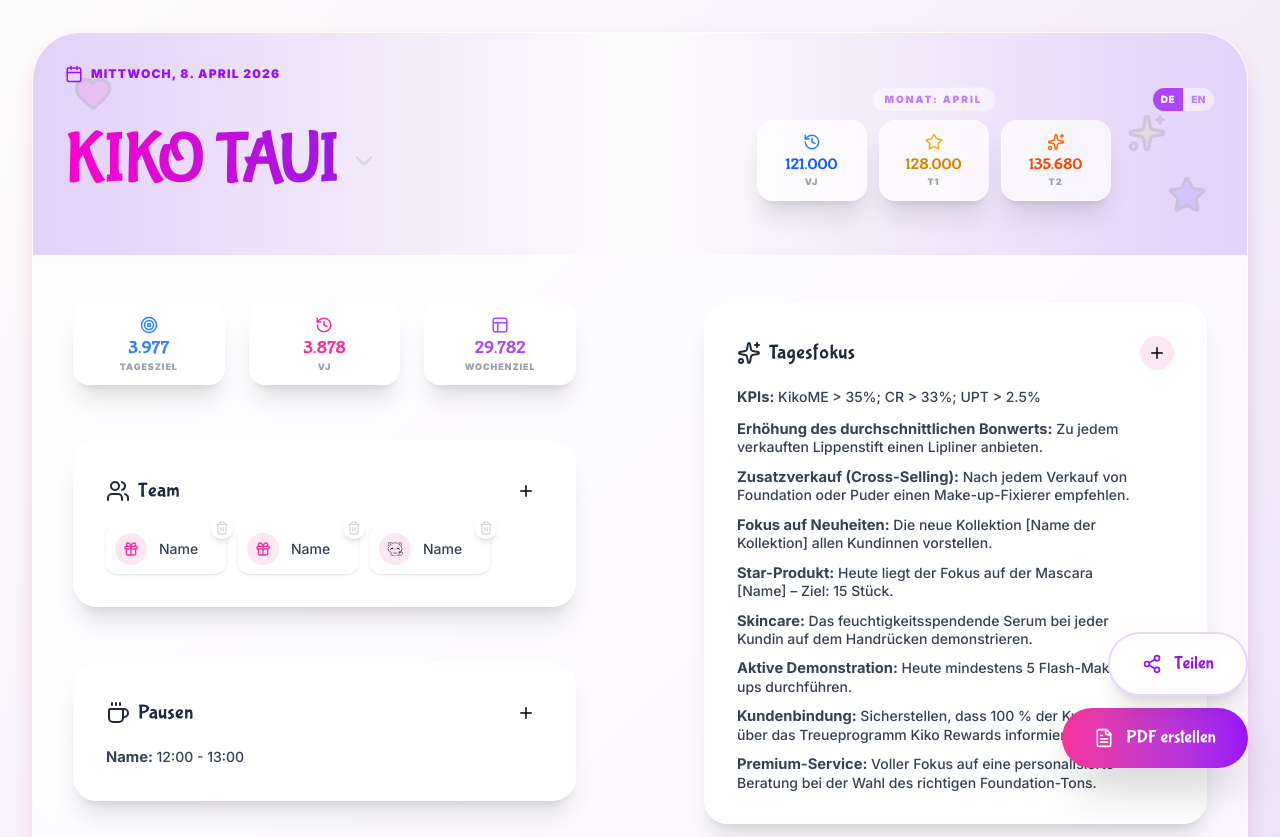
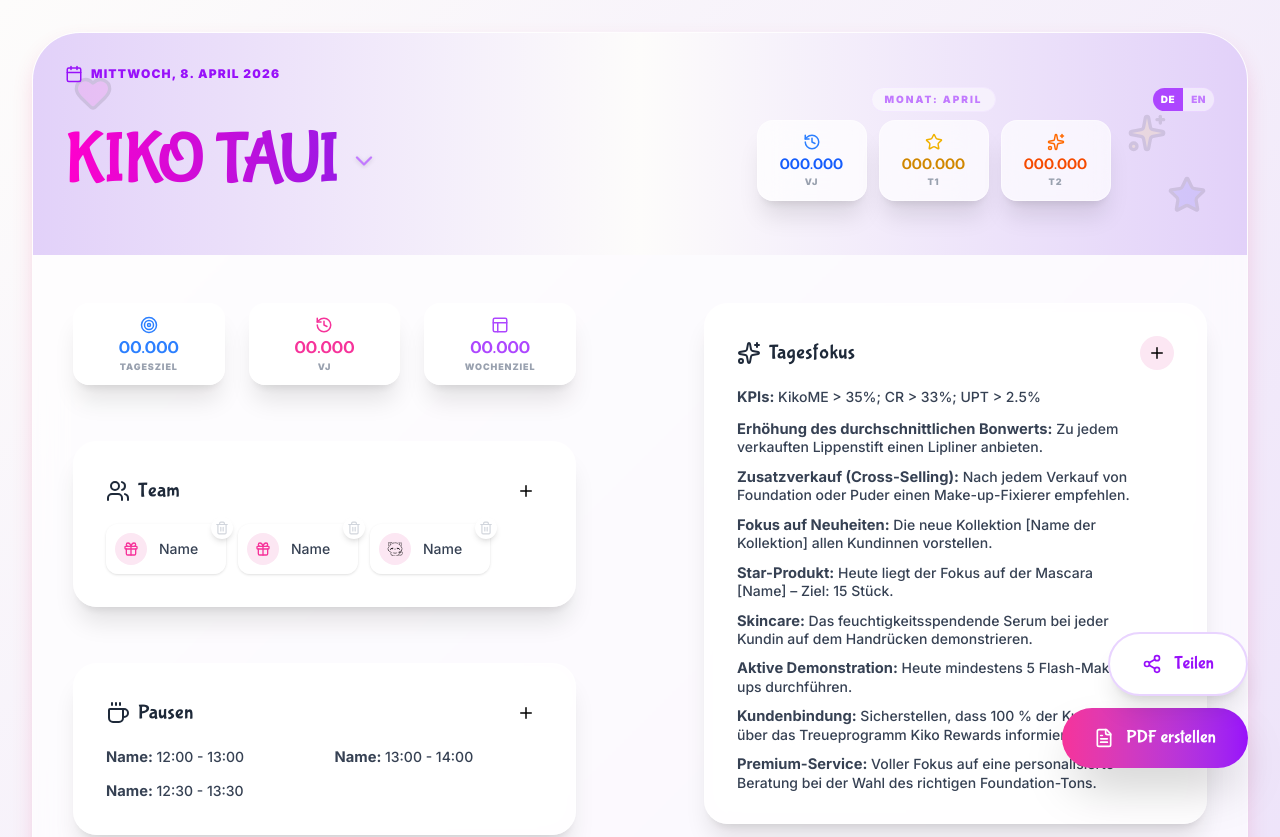
Before and after one commit to bribeirobr25/retail-store, a React (Vite) app: page / in a window 1280 px wide. Shown: the top 837 px of the page. Built offline with nearby package versions, Linux system fonts and the light colour scheme.

Commit message:
fixing tempalte values

```diff
--- a/src/App.tsx
+++ b/src/App.tsx
@@ -135,7 +135,7 @@ interface SavedData {
 
 function loadSavedData(): SavedData | null {
   try {
-    const saved = localStorage.getItem(STORAGE_KEY);
+    const saved = sessionStorage.getItem(STORAGE_KEY);
     return saved ? JSON.parse(saved) : null;
   } catch {
     return null;
@@ -163,6 +163,7 @@ export default function App() {
   const getShareUrl = () => {
     const url = new URL(window.location.href);
     url.searchParams.set('mode', 'shared');
+    url.searchParams.set('lang', lang);
     return url.toString();
   };
 
@@ -209,12 +210,12 @@ export default function App() {
 
   // KPI States
   const [kpis, setKpis] = useState(() => saved?.kpis ?? {
-    vj: '3.878',
-    target: '3.977',
-    targetWeek: '29.782',
-    t1: '128.000',
-    t2: '135.680',
-    ly: '121.000'
+    vj: '00.000',
+    target: '00.000',
+    targetWeek: '00.000',
+    t1: '000.000',
+    t2: '000.000',
+    ly: '000.000'
   });
 
   const [dailyFokus, setDailyFokus] = useState<SectionItem[]>(() =>
@@ -241,7 +242,7 @@ export default function App() {
   // Persist all user data to localStorage
   useEffect(() => {
     const data: SavedData = { team, pausen, todo, kassen, abend, dailyFokus, notes, kpis, rawDate, selectedStore };
-    localStorage.setItem(STORAGE_KEY, JSON.stringify(data));
+    sessionStorage.setItem(STORAGE_KEY, JSON.stringify(data));
   }, [team, pausen, todo, kassen, abend, dailyFokus, notes, kpis, rawDate, selectedStore]);
 
   const addItem = (list: SectionItem[], setList: Dispatch<SetStateAction<SectionItem[]>>, placeholder: Partial<SectionItem>) => {
@@ -479,7 +480,7 @@ export default function App() {
                   onClick={() => !isShared && setShowStoreDropdown(!showStoreDropdown)}
                 >
                   KIKO <span className="text-gray-800 uppercase">{selectedStore.split(' ')[1] || 'MILANO'}</span>
-                  <ChevronDown size={28} className="text-gray-300 group-hover/store:text-purple-400 transition-colors no-print" />
+                  <ChevronDown size={28} className="text-purple-400 group-hover/store:text-pink-500 transition-colors no-print drop-shadow-sm" />
                 </h1>
 
                 {showStoreDropdown && (
@@ -503,6 +504,7 @@ export default function App() {
             </div>
 
             <div className="flex flex-col items-center gap-2 md:flex-1 relative">
+              {!isShared && (
                 <div className="flex rounded-full border border-purple-200 overflow-hidden no-print md:absolute md:top-0 md:right-0">
                   <button
                     onClick={() => setLang('de')}
@@ -517,6 +519,7 @@ export default function App() {
                     EN
                   </button>
                 </div>
+              )}
               <div className="text-[10px] font-black text-purple-400 uppercase tracking-[0.2em] bg-white/50 px-3 py-1 rounded-full border border-purple-100">
                 {t('header.month')}: {currentMonth}
               </div>
--- a/src/i18n/de.json
+++ b/src/i18n/de.json
@@ -64,7 +64,7 @@
       "Premium-Service: Voller Fokus auf eine personalisierte Beratung bei der Wahl des richtigen Foundation-Tons."
     ],
     "team": ["Name", "Name", "Name"],
-    "breaks": ["Name: 12:00 - 13:00"],
+    "breaks": ["Name: 12:00 - 13:00", "Name: 12:30 - 13:30", "Name: 13:00 - 14:00"],
     "todo": [
       "Name \u2013 Strategische Warenauffüllung: Die Lippenstiftschubladen während der Nachmittagsspitze immer gut gefüllt halten.",
       "Name \u2013 Tester-Check: Sicherstellen, dass alle Tester sauber sind und ausreichend Produkt enthalten.",
@@ -73,7 +73,7 @@
       "Name \u2013 Visual Merchandising (VM): Die Preise im Bereich \u201eLast Chance\u201c aktualisieren. Das Hauptschaufenster reinigen (Fingerabdrücke entfernen). Die Produkte der neuen Kollektion gemäß dem VM-Leitfaden neu platzieren. Das Werbebanner am Eingang austauschen.",
       "Name \u2013 Administration und Team: Die E-Mails des Regionalmanagements prüfen. Die kurze 5-Minuten-Schulung zu [Neues Produkt] durchführen."
     ],
-    "registers": ["Kasse A: Name"],
+    "registers": ["Kasse A: Name", "Kasse B: Name", "Handy 1: Name"],
     "evening": [
       "Name \u2013 Den Kassenabschluss durchführen. Die Geldtasche für die Bankeinzahlung vorbereiten. PowerBi und Stunde Produktivität",
       "Name \u2013 Pflege der Tester und Hygiene: Alle Tester von Lippenstiften und Lidschatten reinigen und desinfizieren. Die benutzten Augen- und Lippenstifte anspitzen. Die Make-up-Tische und Spiegel im Geschäft reinigen. Die Demonstrationsschwämme und -pinsel waschen oder austauschen.",
--- a/src/i18n/en.json
+++ b/src/i18n/en.json
@@ -64,7 +64,7 @@
       "Premium service: Full focus on personalized consultation for choosing the right foundation shade."
     ],
     "team": ["Name", "Name", "Name"],
-    "breaks": ["Name: 12:00 PM - 1:00 PM"],
+    "breaks": ["Name: 12:00 - 13:00", "Name: 12:30 - 13:30", "Name: 13:00 - 14:00"],
     "todo": [
       "Name \u2013 Strategic restocking: Keep the lipstick drawers well-stocked during the afternoon rush.",
       "Name \u2013 Tester check: Ensure all testers are clean and have sufficient product.",
@@ -73,7 +73,7 @@
       "Name \u2013 Visual Merchandising (VM): Update prices in the 'Last Chance' area. Clean the main window display (remove fingerprints). Reposition new collection products according to the VM guide. Replace the entrance promotional banner.",
       "Name \u2013 Administration and team: Check regional management emails. Conduct the quick 5-minute training on [New Product]."
     ],
-    "registers": ["Register A: Name"],
+    "registers": ["Register A: Name", "Register B: Name", "Mobile 1: Name"],
     "evening": [
       "Name \u2013 Perform the cash register closing. Prepare the cash bag for bank deposit. PowerBi and hourly productivity",
       "Name \u2013 Tester care and hygiene: Clean and disinfect all lipstick and eyeshadow testers. Sharpen used eye and lip pencils. Clean the makeup tables and mirrors in the store. Wash or replace demonstration sponges and brushes.",
--- a/src/i18n/index.tsx
+++ b/src/i18n/index.tsx
@@ -48,6 +48,8 @@ interface I18nContextType {
 const I18nContext = createContext<I18nContextType | null>(null);
 
 function getInitialLang(): Language {
+  const urlLang = new URLSearchParams(window.location.search).get('lang');
+  if (urlLang === 'en' || urlLang === 'de') return urlLang;
   const stored = localStorage.getItem('lang');
   if (stored === 'en' || stored === 'de') return stored;
   return 'de';
```
Lines whose indentation alone changed are shown as unchanged.
